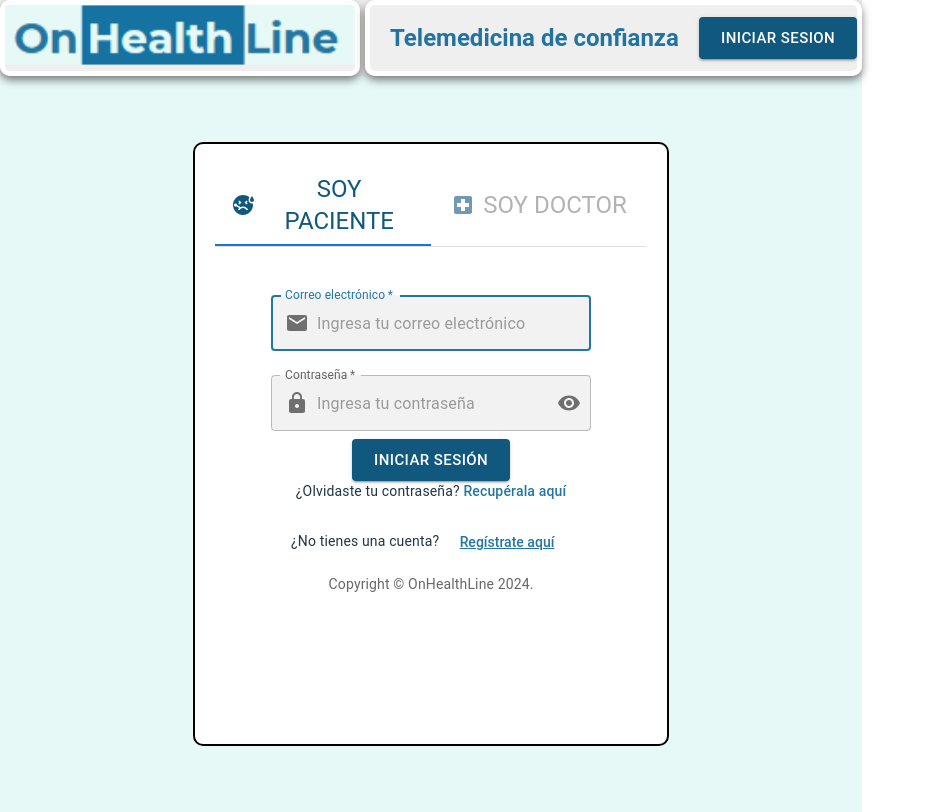
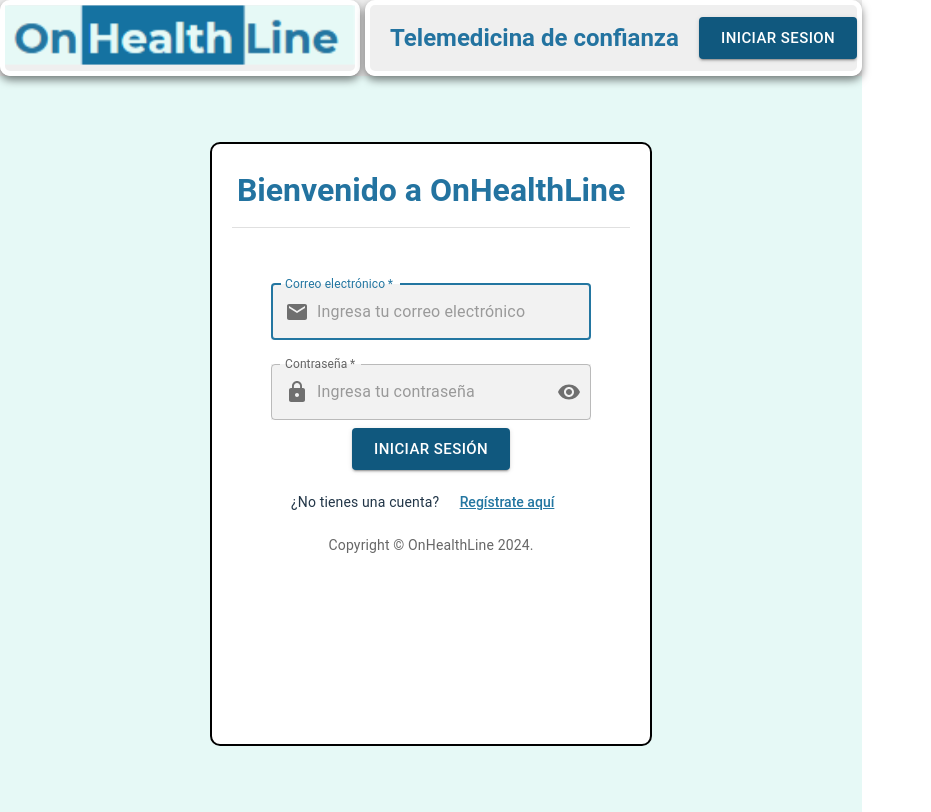
Before and after one commit to 3rnestocs/onhealthline, a React (Vite) app: page /access in a window 1280 px wide. Shown: the whole page, without its empty margins (0-931 px from the left). Built offline with nearby package versions, Linux system fonts and the light colour scheme; the HTML template or start-up script is replaced by a standard one.

Commit message:
Cambios para pintar inicio de sesion general y obtener tipo de usuario en perfil.

```diff
--- a/src/app/access/Access.jsx
+++ b/src/app/access/Access.jsx
@@ -9,13 +9,22 @@
 
 function Copyright(props) {
   return (
-    <Typography variant="body2" color="text.secondary" align="center" sx={{marginTop: '16px'}} {...props}>
+    <Typography variant="body2" color="text.secondary" align="center" sx={{ marginTop: '16px' }} {...props}>
       {'Copyright © OnHealthLine '}
       {new Date().getFullYear()}
       {'.'}
     </Typography>
   );
 }
+
+const StyledTypography = styled(Typography)({
+  color: '#2373a0',
+  padding: '5px',
+  marginBottom: '10px',
+  fontSize: '2rem',
+  fontWeight: 'bold',
+  textAlign: 'center',
+});
 
 function TabPanel(props) {
   const { children, value, index, ...other } = props;
@@ -72,11 +81,11 @@
   };
   const handleRegisterAction = () => {
     setIsShowingLogin(false);
-    setValue(0);
+    setValue(value);
   };
   const handleLoginAction = () => {
     setIsShowingLogin(true);
-    setValue(0);
+    setValue(value);
   };
 
   const theme = useTheme();
@@ -96,6 +105,7 @@
     >
       <MainBox sx={{ height: '70vh' }}>
         <Box sx={{ borderBottom: 1, borderColor: 'divider' }} width={"100%"}>
+          {!isShowingLogin && (
             <Tabs
               value={value}
               onChange={handleChange}
@@ -129,17 +139,11 @@
                 }}
               />
             </Tabs>
+          )}
+          {isShowingLogin && (
+            <StyledTypography variant="h5">Bienvenido a OnHealthLine</StyledTypography>
+          )}
         </Box>
-        {value === 0 && isShowingLogin && (
-          <TabPanel value={value} index={0} dir={theme.direction}>
-            <Login tipoUsuario={"paciente"} />
-          </TabPanel>
-        )}
-        {value === 1 && isShowingLogin && (
-          <TabPanel value={value} index={1} dir={theme.direction}>
-            <Login tipoUsuario={"medico"} />
-          </TabPanel>
-        )}
         {value === 0 && !isShowingLogin && (
           <TabPanel value={value} index={0} dir={theme.direction}>
             <Register tipoUsuario={"paciente"} />
@@ -150,14 +154,18 @@
             <Register tipoUsuario={"medico"} />
           </TabPanel>
         )}
-        <Box display="flex" justifyContent="center">
+        {isShowingLogin && (
+          <Login />
+        )}
+
+        <Box display="flex" justifyContent="center" sx={{marginTop: '16px' }}>
           {isShowingLogin ? (
             <Typography variant="body2">
-              ¿No tienes una cuenta? <button onClick={() => handleRegisterAction() } style={{ color: '#2376a1', background: 'none', border: 'none', cursor: 'pointer', textDecoration: 'underline' }}>Regístrate aquí</button>
+              ¿No tienes una cuenta? <button onClick={() => handleRegisterAction()} style={{ color: '#2376a1', background: 'none', border: 'none', cursor: 'pointer', textDecoration: 'underline' }}>Regístrate aquí</button>
             </Typography>
           ) : (
             <Typography variant="body2">
-              ¿Ya tienes una cuenta? <button onClick={() => handleLoginAction() } style={{ color: '#2376a1', background: 'none', border: 'none', cursor: 'pointer', textDecoration: 'underline' }}>Inicia sesión aquí</button>
+              ¿Ya tienes una cuenta? <button onClick={() => handleLoginAction()} style={{ color: '#2376a1', background: 'none', border: 'none', cursor: 'pointer', textDecoration: 'underline' }}>Inicia sesión aquí</button>
             </Typography>
           )}
         </Box>
--- a/src/app/access/login/login.jsx
+++ b/src/app/access/login/login.jsx
@@ -40,7 +40,7 @@
   };
 
   return (
-    <Grid container width={'25vw'} direction={'column'} alignItems='center' marginTop={1} component={'form'} onSubmit={handleSubmit} noValidate sx={{ mt: 1 }}>
+    <Grid container width={'25vw'} direction={'column'} alignItems='center' marginTop={5} component={'form'} onSubmit={handleSubmit} noValidate>
       <OTextField
         topLabel="Correo electrónico"
         placeholder="Ingresa tu correo electrónico"
@@ -60,17 +60,17 @@
         value={formData.password}
         onChange={handleChange}
       />
-      <OButton title="Iniciar sesión" />
+      <OButton title="Iniciar sesión" sx={{ marginTop: '16px' }} />
       {error && (
         <Typography variant="body2" color="error">
           {error}
         </Typography>
       )}
-      <Grid item xs>
+      {/* <Grid item xs>
         <Typography variant="body2">
           ¿Olvidaste tu contraseña? <Link to='/access' style={{ color: '#2376a1' }}>Recupérala aquí</Link>
         </Typography>
-      </Grid>
+      </Grid> */}
     </Grid>
   );
 }
--- a/src/app/profile/MyProfile.jsx
+++ b/src/app/profile/MyProfile.jsx
@@ -107,6 +107,7 @@
     const toggleEditMode = () => {
         setEditMode(!editMode);
         setChangesMade(false);
+        console.log(usuario.user_type)
     };
 
     const applyChanges = () => {
```
Lines whose indentation alone changed are shown as unchanged.
